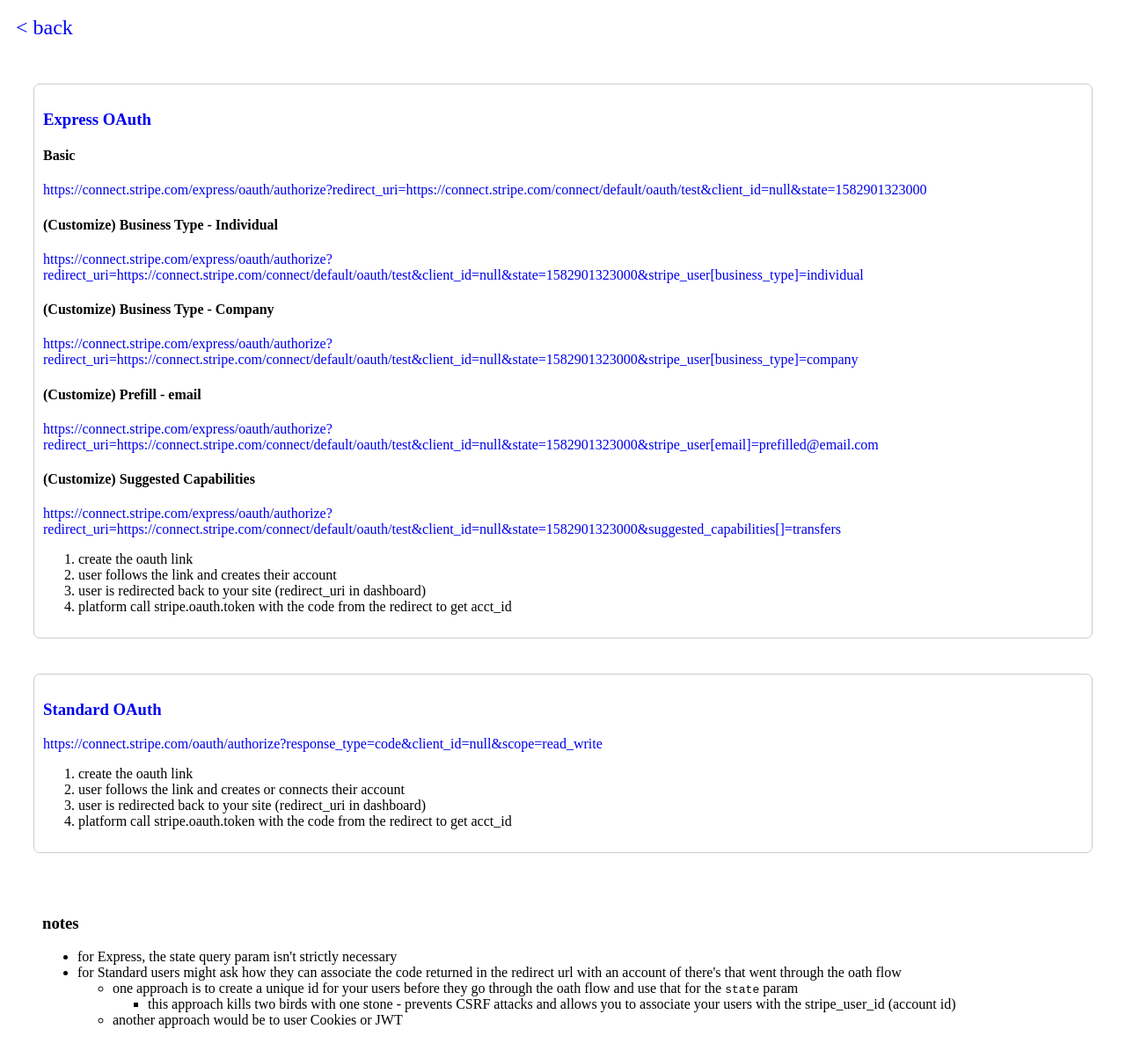
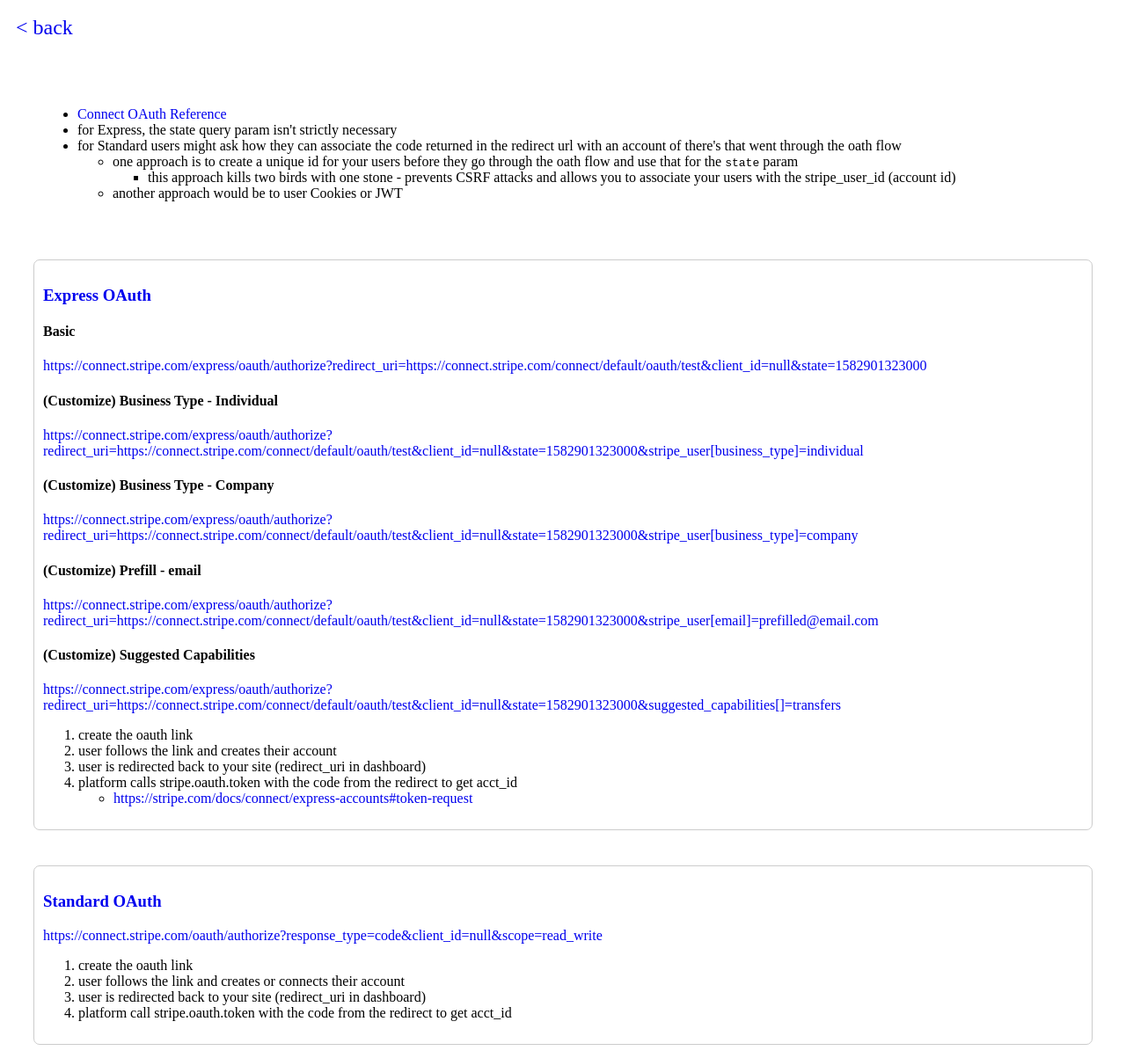
Before and after one commit to ttmarek/stripejs.app, a website: page src/connect-oauth/index.html in a window 1280 px wide. Shown: the whole page at 88% size. Drawn offline with Linux system fonts and the light colour scheme.

Commit message:
Update connect oauth page

```diff
--- a/src/oauth/index.html
+++ b/src/connect-oauth/index.html
@@ -3,7 +3,7 @@
     <meta charset="utf-8" />
     <meta name="viewport" content="width=device-width" />
 
-    <title>oauth</title>
+    <title>connect-oauth</title>
 
     <script src="https://js.stripe.com/v3/"></script>
 
@@ -12,6 +12,21 @@
   <body>
     <div class="with-padding">
       <a id="back-button" href="/">&lt; back</a>
+    </div>
+
+    <div class="with-padding with-margin">
+      <ul>
+        <li><a href="https://stripe.com/docs/connect/oauth-reference">Connect OAuth Reference</a></li>
+        <li>for Express, the state query param isn't strictly necessary</li>
+        <li>for Standard users might ask how they can associate the code returned in the redirect url with an account of there's that went through the oath flow</li>
+        <ul>
+          <li>one approach is to create a unique id for your users before they go through the oath flow and use that for the <code>state</code> param</li>
+          <ul>
+            <li>this approach kills two birds with one stone - prevents CSRF attacks and allows you to associate your users with the stripe_user_id (account id)</li>
+          </ul>
+          <li>another approach would be to user Cookies or JWT</li>
+        </ul>
+      </ul>
     </div>
 
     <div class="with-border with-padding with-margin">
@@ -30,7 +45,10 @@
         <li>create the oauth link</li>
         <li>user follows the link and creates their account</li>
         <li>user is redirected back to your site (redirect_uri in dashboard)</li>
-        <li>platform call stripe.oauth.token with the code from the redirect to get acct_id</li>
+        <li>platform calls stripe.oauth.token with the code from the redirect to get acct_id</li>
+        <ul>
+          <li><a href="https://stripe.com/docs/connect/express-accounts#token-request">https://stripe.com/docs/connect/express-accounts#token-request</a></li>
+        </ul>
       </ol>
     </div>
 
@@ -44,21 +62,6 @@
         <li>platform call stripe.oauth.token with the code from the redirect to get acct_id</li>
       </ol>
     </div>
-
-    <div class="with-padding with-margin">
-      <h3>notes</h3>
-      <ul>
-        <li>for Express, the state query param isn't strictly necessary</li>
-        <li>for Standard users might ask how they can associate the code returned in the redirect url with an account of there's that went through the oath flow</li>
-        <ul>
-          <li>one approach is to create a unique id for your users before they go through the oath flow and use that for the <code>state</code> param</li>
-          <ul>
-            <li>this approach kills two birds with one stone - prevents CSRF attacks and allows you to associate your users with the stripe_user_id (account id)</li>
-          </ul>
-          <li>another approach would be to user Cookies or JWT</li>
-        </ul>
-      </ul>
-    </div>
     <script src="index.js"></script>
   </body>
 </html>
```
Also changed, not shown: src/blank/index.html (+3 -0 lines), src/index.html (+1 -1 lines), src/connect-oauth/index.js (renamed from src/oauth/index.js).
